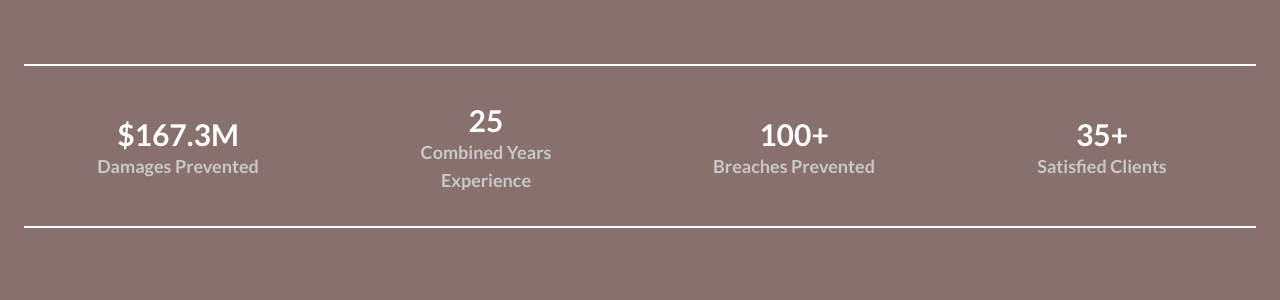
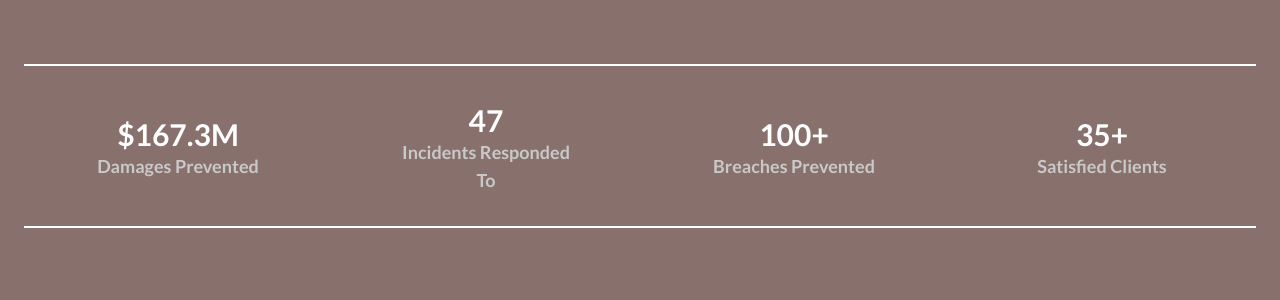
Before and after one commit to Mudassir-Nawaz/lib-sec-foundation, a Jekyll site: the page built from index.md, in a window 1280 px wide and 900 px high, scrolled down 1474 px. Shown: the part 158-458 px from the top of the window. Built offline with Jekyll 4.4.1, drawn with Linux system fonts in a browser that asks for light colours; nearby versions of some CDN libraries.

Commit message:
changed stats

```diff
--- a/index.md
+++ b/index.md
@@ -17,8 +17,8 @@ nav5: Contact
 stats:
   - title: Damages Prevented
     value: $167.3M
-  - title: Combined Years Experience
-    value: 25
+  - title: Incidents Responded To
+    value: 47
   - title: Breaches Prevented
     value: 100+
   - title: Satisfied Clients
```
